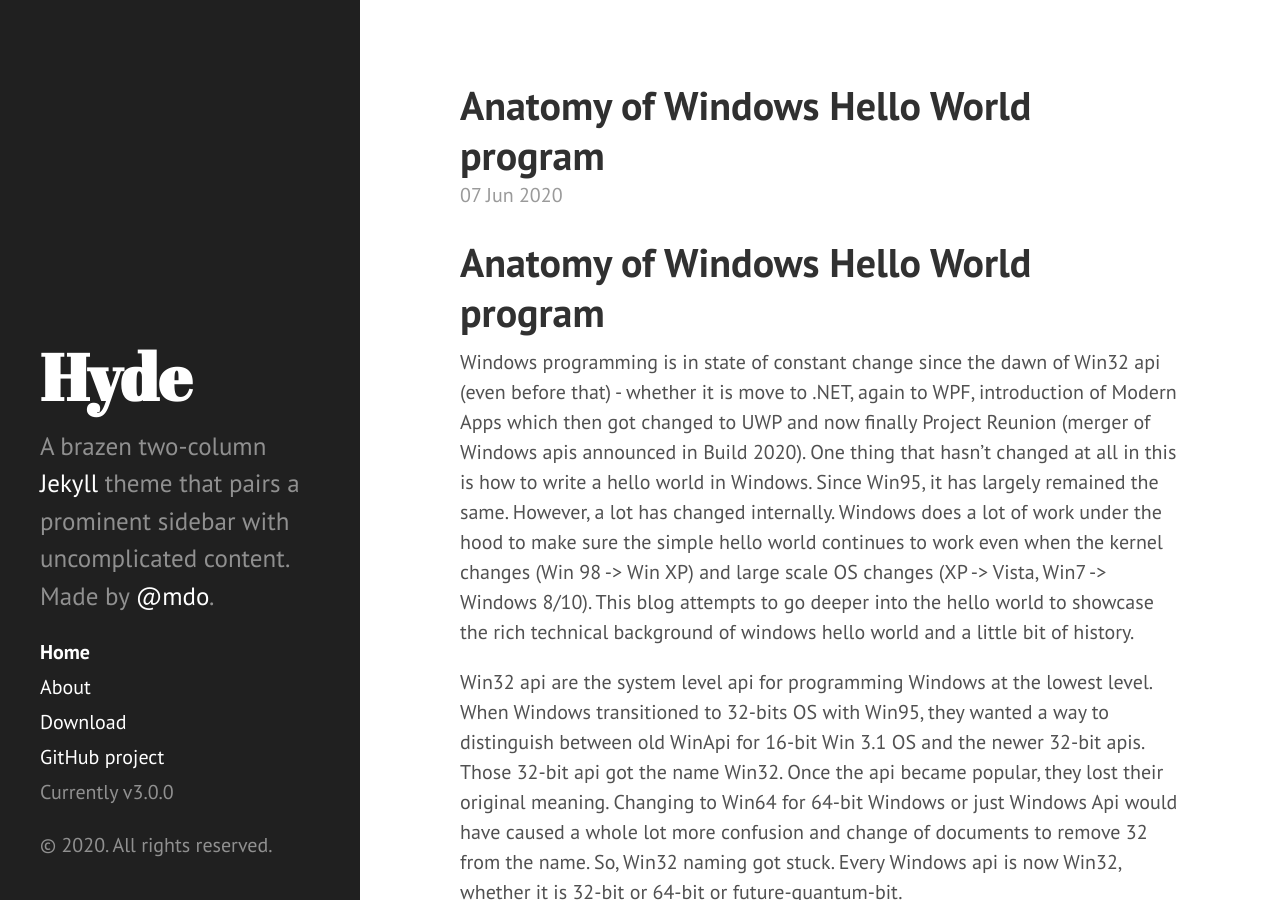
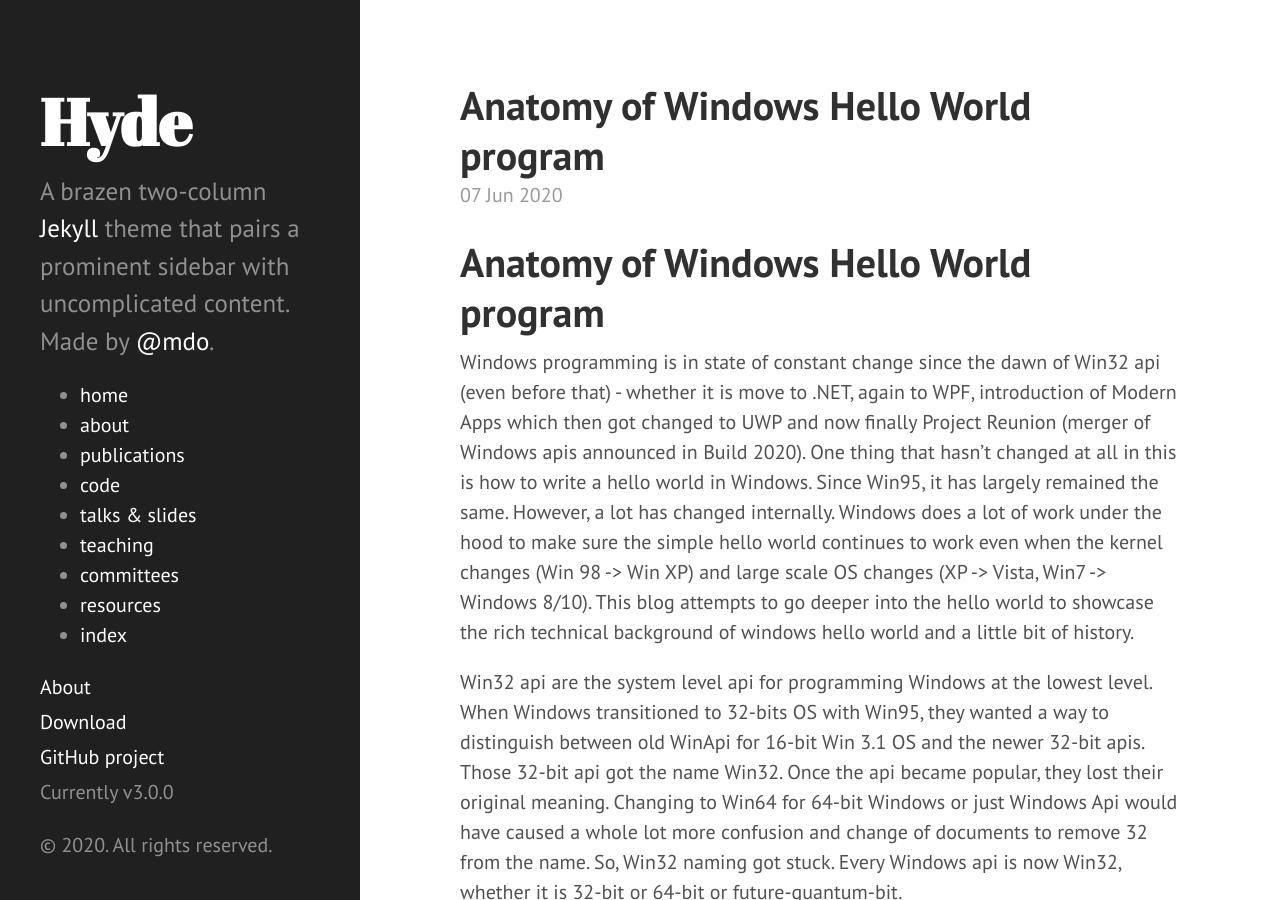
Before and after one commit to pratikone/pratikone.github.io, a Jekyll site: the page built from index.html, in a window 1280 px wide and 900 px high. Built offline with Jekyll 4.4.1, drawn with Linux system fonts in a browser that asks for light colours; the list of posts is cut into pages by our own code.

Commit message:
kab sudhrega about

```diff
--- a/_includes/sidebar.html
+++ b/_includes/sidebar.html
@@ -2,7 +2,7 @@
   <div class="container sidebar-sticky">
     <div class="sidebar-about">
       <h1>
-        <a href="/{{ site.baseurl }}">
+        <a href="{{ site.baseurl }}">
           {{ site.title }}
         </a>
       </h1>
@@ -10,7 +10,18 @@
     </div>
 
     <nav class="sidebar-nav">
-      <a class="sidebar-nav-item{% if page.title == "Home" %} active{% endif %}" href="{{ site.baseurl }}">Home</a>
+      <!-- <a class="sidebar-nav-item{% if page.title == "Home" %} active{% endif %}" href="{{ site.baseurl }}">Home</a> -->
+      <ul class="nav">
+        <li><a href="{{site.url}}">home</a></li>
+        <li><a href="http://thiagomarzagao.com/about/">about</a></li>
+        <li><a href="http://thiagomarzagao.com/publications/">publications</a></li>
+        <li><a href="http://thiagomarzagao.com/code/">code</a></li>
+        <li><a href="http://thiagomarzagao.com/talks%20&%20slides/">talks & slides</a></li>
+        <li><a href="http://thiagomarzagao.com/teaching/">teaching</a></li>
+        <li><a href="http://thiagomarzagao.com/committees/">committees</a></li>
+        <li><a href="http://thiagomarzagao.com/resources/">resources</a></li>
+        <li><a href="http://thiagomarzagao.com/index/">index</a></li>
+    </ul>
 
       {% comment %}
         The code below dynamically generates a sidebar nav of pages with
```
Also changed, not shown: 1 other file.
